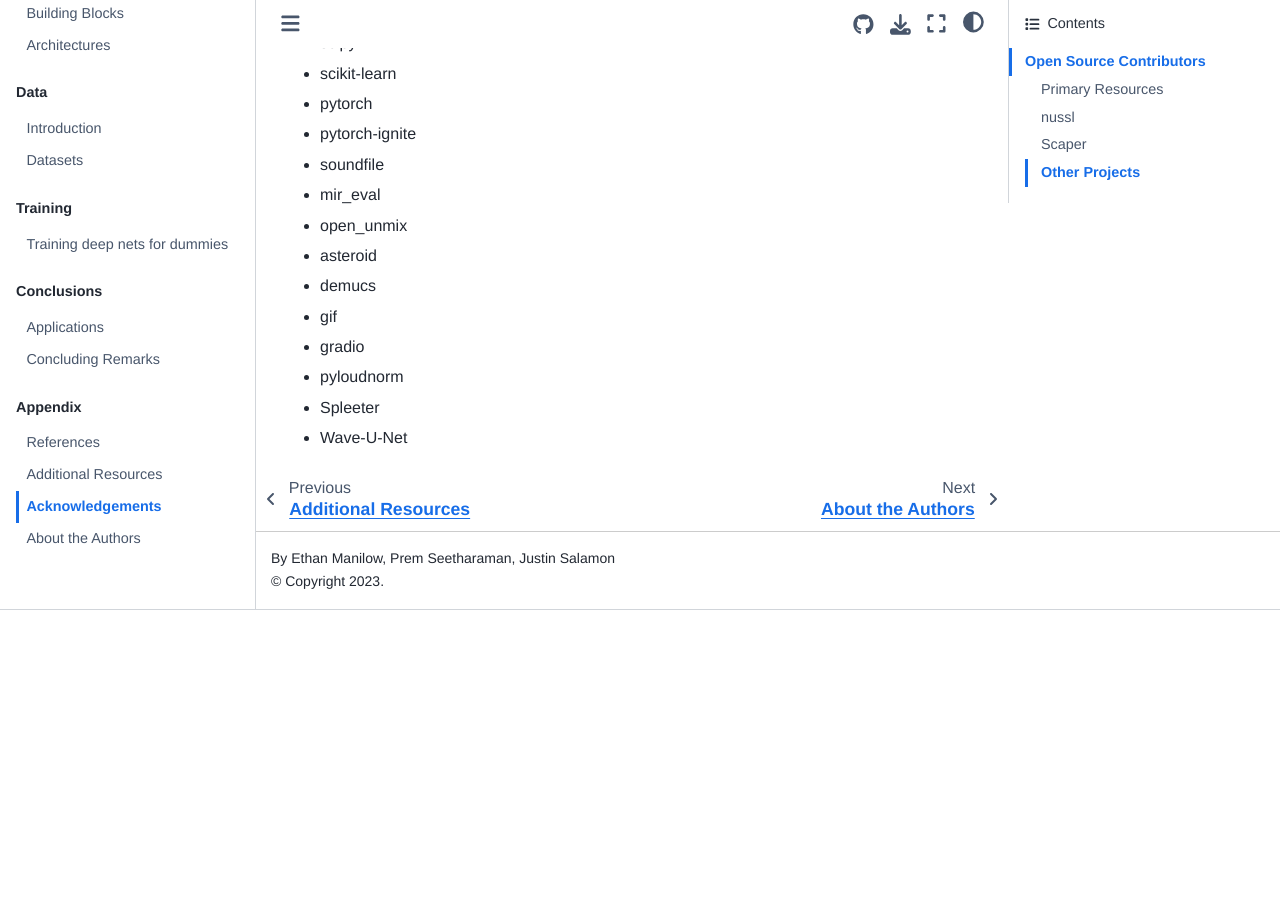
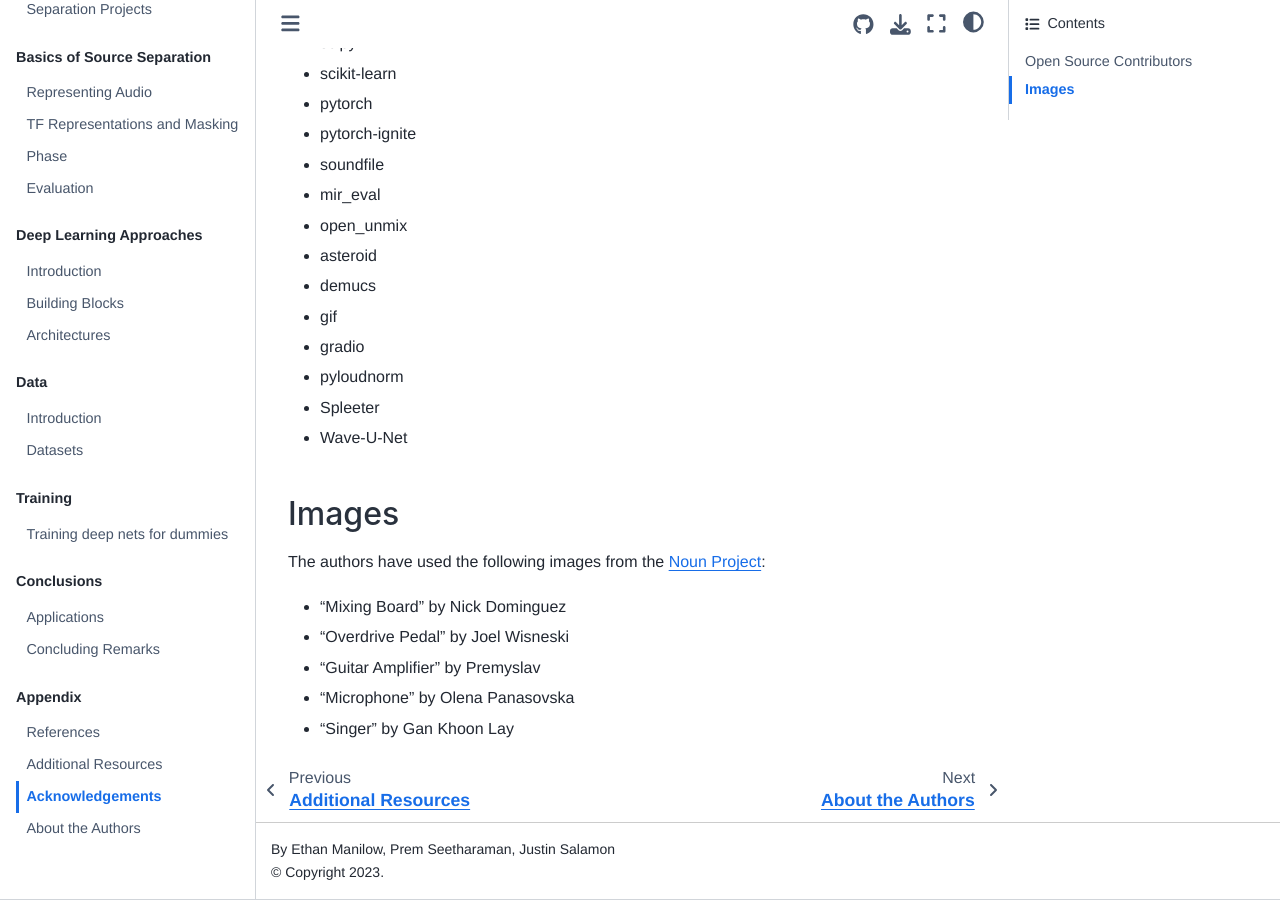
Before and after one commit to source-separation/tutorial, a Jupyter Book: the page built from book/appendix/acknowledgements.md, in a window 1280 px wide and 900 px high, scrolled down 974 px. Built offline with Jupyter Book 1.0.4 settings and Sphinx 7.4.7 and the Sphinx Book theme 1.1.4, drawn with Linux system fonts in a browser that asks for light colours; pages that are not in the unit, such as notebooks, are missing from menus; before the commit the page ends 1584 px from its top, so only the background shows below that.

Commit message:
Updating incoherent mixing justification, and some small edits.

```diff
--- a/book/appendix/acknowledgements.md
+++ b/book/appendix/acknowledgements.md
@@ -47,3 +47,15 @@
 - pyloudnorm
 - Spleeter
 - Wave-U-Net
+
+
+
+## Images
+
+The authors have used the following images from the [Noun Project](https://thenounproject.com/):
+
+- "Mixing Board" by Nick Dominguez
+- "Overdrive Pedal" by Joel Wisneski
+- "Guitar Amplifier" by Premyslav
+- "Microphone" by Olena Panasovska
+- "Singer" by Gan Khoon Lay
```
Also changed, not shown: book/appendix/resources.md (+1 -1 lines), book/basics/phase.md (+1 -1 lines).
